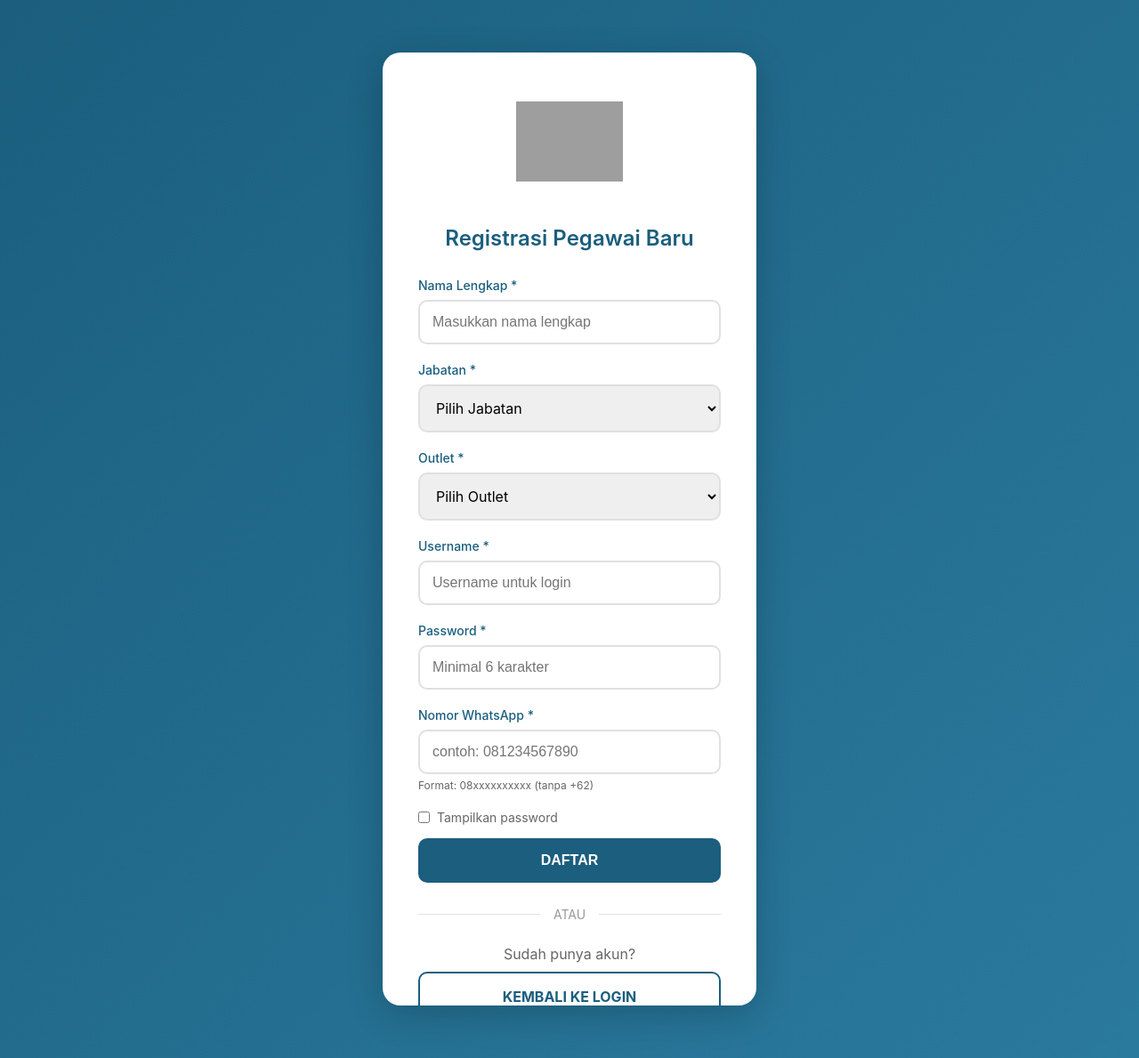
After one commit to galihganji-web/kaori2, a Flask app: page /register in a window 1280 px wide. The commit adds this page. Shown: the whole page at 89% size. Run offline with Flask 3, Linux system fonts and the light colour scheme; parts of the project's set-up code (start-up, migrations or seed data) failed here and were passed over; grey boxes are pictures that could not be loaded.

Commit message:
Complete setup: all templates and static files ready

```diff
--- a/static/css/style.css
+++ b/static/css/style.css
@@ -188,6 +188,66 @@ h1 {
     font-size: 12px;
 }
 
+/* Register Box */
+.register-box {
+    background: white;
+    padding: 40px;
+    border-radius: 20px;
+    box-shadow: 0 10px 40px rgba(0, 0, 0, 0.2);
+    max-height: 90vh;
+    overflow-y: auto;
+}
+
+/* Form Groups */
+.form-group select,
+.form-group textarea {
+    width: 100%;
+    padding: 14px;
+    border: 2px solid #e0e0e0;
+    border-radius: 10px;
+    font-size: 16px;
+    transition: all 0.3s;
+    font-family: inherit;
+}
+
+.form-group textarea {
+    resize: vertical;
+    min-height: 100px;
+}
+
+.form-group small {
+    display: block;
+    margin-top: 5px;
+    color: #666;
+    font-size: 12px;
+}
+
+/* Info Box */
+.info-box {
+    background: #f0f8ff;
+    border: 1px solid #1B5E7E;
+    border-radius: 10px;
+    padding: 15px;
+    margin-top: 20px;
+}
+
+.info-box h4 {
+    color: #1B5E7E;
+    margin-bottom: 10px;
+    font-size: 16px;
+}
+
+.info-box ul {
+    color: #666;
+    font-size: 14px;
+    line-height: 1.8;
+    margin-left: 20px;
+}
+
+.info-box li {
+    margin-bottom: 5px;
+}
+
 /* Dashboard Styles */
 .dashboard-header {
     text-align: center;
@@ -256,6 +316,25 @@ h1 {
     h1 {
         font-size: 20px;
     }
+
+    .register-box, .dashboard-box {
+        padding: 25px 15px;
+    }
+
+    .form-group input,
+    .form-group select,
+    .form-group textarea {
+        font-size: 16px; /* Prevent zoom on iOS */
+    }
+
+    h1 {
+        font-size: 20px;
+    }
+
+    .logo img {
+        width: 100px;
+        height: 100px;
+    }
 }
 
 /* PWA Install Prompt */
@@ -275,3 +354,22 @@ h1 {
 .install-prompt.show {
     display: block;
 }
+
+/* Scrollbar styling */
+.register-box::-webkit-scrollbar {
+    width: 8px;
+}
+
+.register-box::-webkit-scrollbar-track {
+    background: #f1f1f1;
+    border-radius: 10px;
+}
+
+.register-box::-webkit-scrollbar-thumb {
+    background: #1B5E7E;
+    border-radius: 10px;
+}
+
+.register-box::-webkit-scrollbar-thumb:hover {
+    background: #2A7A9E;
+}
--- /dev/null
+++ b/templates/register.html
@@ -0,0 +1,113 @@
+<!DOCTYPE html>
+<html lang="id">
+<head>
+    <meta charset="UTF-8">
+    <meta name="viewport" content="width=device-width, initial-scale=1.0, user-scalable=no">
+    <meta name="apple-mobile-web-app-capable" content="yes">
+    <meta name="apple-mobile-web-app-status-bar-style" content="black-translucent">
+    <title>Kaori Coffee - Registrasi</title>
+    <link rel="stylesheet" href="{{ url_for('static', filename='css/style.css') }}">
+    <link rel="manifest" href="{{ url_for('static', filename='manifest.json') }}">
+    <link rel="apple-touch-icon" href="{{ url_for('static', filename='images/kaori_logo.png') }}">
+</head>
+<body>
+    <div class="container">
+        <div class="register-box">
+            <div class="logo">
+                <img src="{{ url_for('static', filename='images/kaori_logo.png') }}" alt="Kaori Coffee">
+            </div>
+            <h1>Registrasi Pegawai Baru</h1>
+
+            {% if error %}
+            <div class="alert alert-error">{{ error }}</div>
+            {% endif %}
+
+            {% if success %}
+            <div class="alert alert-success">
+                {{ success }}
+                <br><br>
+                <a href="{{ url_for('login') }}" class="btn btn-primary">Kembali ke Login</a>
+            </div>
+            {% else %}
+
+            <form method="POST" action="{{ url_for('register') }}">
+                <div class="form-group">
+                    <label>Nama Lengkap *</label>
+                    <input type="text" name="nama_panjang" placeholder="Masukkan nama lengkap" required>
+                </div>
+
+                <div class="form-group">
+                    <label>Jabatan *</label>
+                    <select name="jabatan" required>
+                        <option value="">Pilih Jabatan</option>
+                        <option value="Barista">Barista</option>
+                        <option value="Kasir">Kasir</option>
+                        <option value="Kitchen Staff">Kitchen Staff</option>
+                        <option value="Server">Server</option>
+                        <option value="Supervisor">Supervisor</option>
+                        <option value="Manager">Manager</option>
+                    </select>
+                </div>
+
+                <div class="form-group">
+                    <label>Outlet *</label>
+                    <select name="outlet" required>
+                        <option value="">Pilih Outlet</option>
+                        <option value="Kaori Coffee - Sudirman">Kaori Coffee - Sudirman</option>
+                        <option value="Kaori Coffee - Senayan">Kaori Coffee - Senayan</option>
+                        <option value="Kaori Coffee - Menteng">Kaori Coffee - Menteng</option>
+                        <option value="Kaori Coffee - PIK">Kaori Coffee - PIK</option>
+                        <option value="Kaori Coffee - BSD">Kaori Coffee - BSD</option>
+                        <option value="HQ">HQ (Head Office)</option>
+                    </select>
+                </div>
+
+                <div class="form-group">
+                    <label>Username *</label>
+                    <input type="text" name="username" placeholder="Username untuk login" required>
+                </div>
+
+                <div class="form-group">
+                    <label>Password *</label>
+                    <input type="password" name="password" id="password" placeholder="Minimal 6 karakter" required>
+                </div>
+
+                <div class="form-group">
+                    <label>Nomor WhatsApp *</label>
+                    <input type="tel" name="nomor_wa" placeholder="contoh: 081234567890" required>
+                    <small style="color: #666; font-size: 12px;">Format: 08xxxxxxxxxx (tanpa +62)</small>
+                </div>
+
+                <div class="checkbox-group">
+                    <input type="checkbox" id="showPassword" onclick="togglePassword()">
+                    <label for="showPassword">Tampilkan password</label>
+                </div>
+
+                <button type="submit" class="btn btn-primary">DAFTAR</button>
+            </form>
+
+            <div class="divider">
+                <span>ATAU</span>
+            </div>
+
+            <div class="register-link">
+                <p>Sudah punya akun?</p>
+                <a href="{{ url_for('login') }}" class="btn btn-secondary">KEMBALI KE LOGIN</a>
+            </div>
+
+            {% endif %}
+
+            <div class="footer">
+                © 2025 Kaori Coffee. All rights reserved.
+            </div>
+        </div>
+    </div>
+
+    <script>
+        function togglePassword() {
+            const password = document.getElementById('password');
+            password.type = password.type === 'password' ? 'text' : 'password';
+        }
+    </script>
+</body>
+</html>
```
Also changed, not shown: templates/pengajuan_cuti.html (added, +117 -0 lines), static/images/Kaori Coffe logo.png (renamed from Kaori Coffe logo.png).
